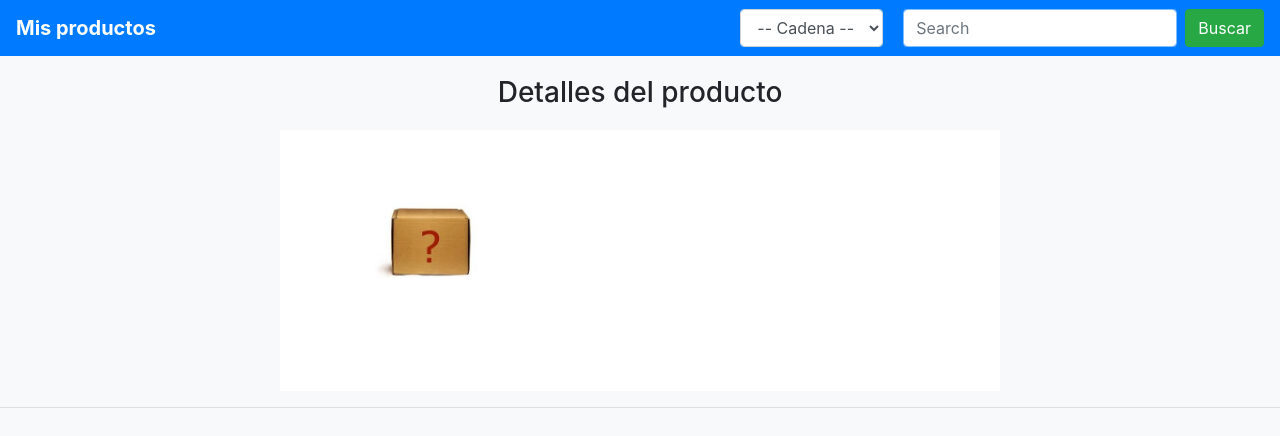
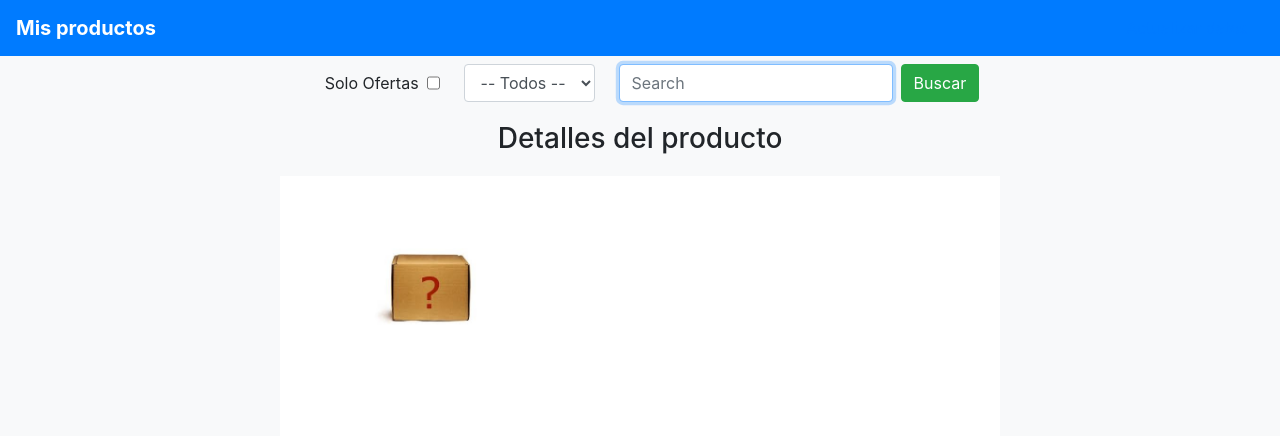
Before and after one commit to jedelacarrera/products_mvp, a Flask app: template src/templates/product.html in a window 1280 px wide. Shown: the top 436 px of the page. Run offline with Flask 2, Linux system fonts and the light colour scheme; the template is opened without the code that fills it, so the values that code supplies are empty; some libraries are stand-ins or nearby versions.

Commit message:
feat: :star: :sparkles: filter sales only products

```diff
--- a/src/routes/data/controllers.py
+++ b/src/routes/data/controllers.py
@@ -51,11 +51,12 @@ def handle_file(filename):
         for index, line in enumerate(file.readlines()):
             try:
                 create_offer(line)
-            except Exception as error:
-                # raise error
+            except Exception as error:  # pylint: disable=broad-except
+                db.session.rollback()
                 return f"Line {index + 2}: {str(error)}"
 
     db.session.commit()
+    return "No errors"
 
 
 def update_data(filename):
@@ -68,7 +69,6 @@ def update_data(filename):
     result = handle_file(filename)
     print("File handled")
     print(result)
-    return result
 
 
 def get_last_scrape(provider_name):
--- a/src/routes/products/routes.py
+++ b/src/routes/products/routes.py
@@ -8,13 +8,17 @@ products_app = Blueprint("projects", __name__, url_prefix="/products")
 def get_products():
     search = request.args.get("search", "")
     provider_id = int("0" + request.args.get("provider", ""))
-    products = controllers.get_products(search=search, provider_id=provider_id)
+    sales_only = bool(request.args.get("sales_only"))
+    products = controllers.get_products(
+        search=search, provider_id=provider_id, sales_only=sales_only
+    )
     return render_template(
         "products.html",
         search=search,
         provider_id=provider_id,
         categories=products["categories"],
         providers=controllers.get_providers(),
+        sales_only=sales_only,
     )
 
 
--- a/src/static/styles_v10.css
+++ b/src/static/styles_v10.css
@@ -21,9 +21,8 @@ h4 {
   color: #333;
 }
 
-select.form-control {
-  margin-right: 20px;
-  margin-left: 10px;
+.form-container {
+  justify-content: center;
 }
 
 .a-card,
--- a/src/templates/base.html
+++ b/src/templates/base.html
@@ -21,10 +21,21 @@
     <nav class="navbar navbar-dark bg-primary">
       <a class="navbar-brand" href="/products/">Mis productos</a>
       <a class="nav-item nav-link active" href="/data/">Actualizar datos</a>
+    </nav>
+    <div
+      class="mt-2 ml-4 d-flex form-container"
+      style="justify-content: center;"
+    >
       <form class="form-inline" action="/products/" method="get">
         <!-- <label for="provider">Proveedor</label> -->
-        <select name="provider" class="form-control">
-          <option value="">-- Cadena --</option>
+        <label for="sales_only" class="mr-2">Solo Ofertas</label>
+        {% if sales_only %}
+        <input type="checkbox" class="form-control" name="sales_only" checked />
+        {% else %}
+        <input type="checkbox" class="form-control" name="sales_only" />
+        {% endif %}
+        <select name="provider" class="form-control mx-4">
+          <option value="">-- Todos --</option>
           {% for provider in providers %} {% if provider.id == provider_id %}
           <option value="{{ provider.id }}" selected
             >{{ provider.name }}</option
@@ -46,7 +57,7 @@
           Buscar
         </button>
       </form>
-    </nav>
+    </div>
 
     {% block content %}{% endblock %}
   </body>
```
Also changed, not shown: src/models/offer.py (+4 -4 lines), src/models/product.py (+6 -4 lines), src/routes/products/controllers.py (+9 -1 lines), 1 other file.
